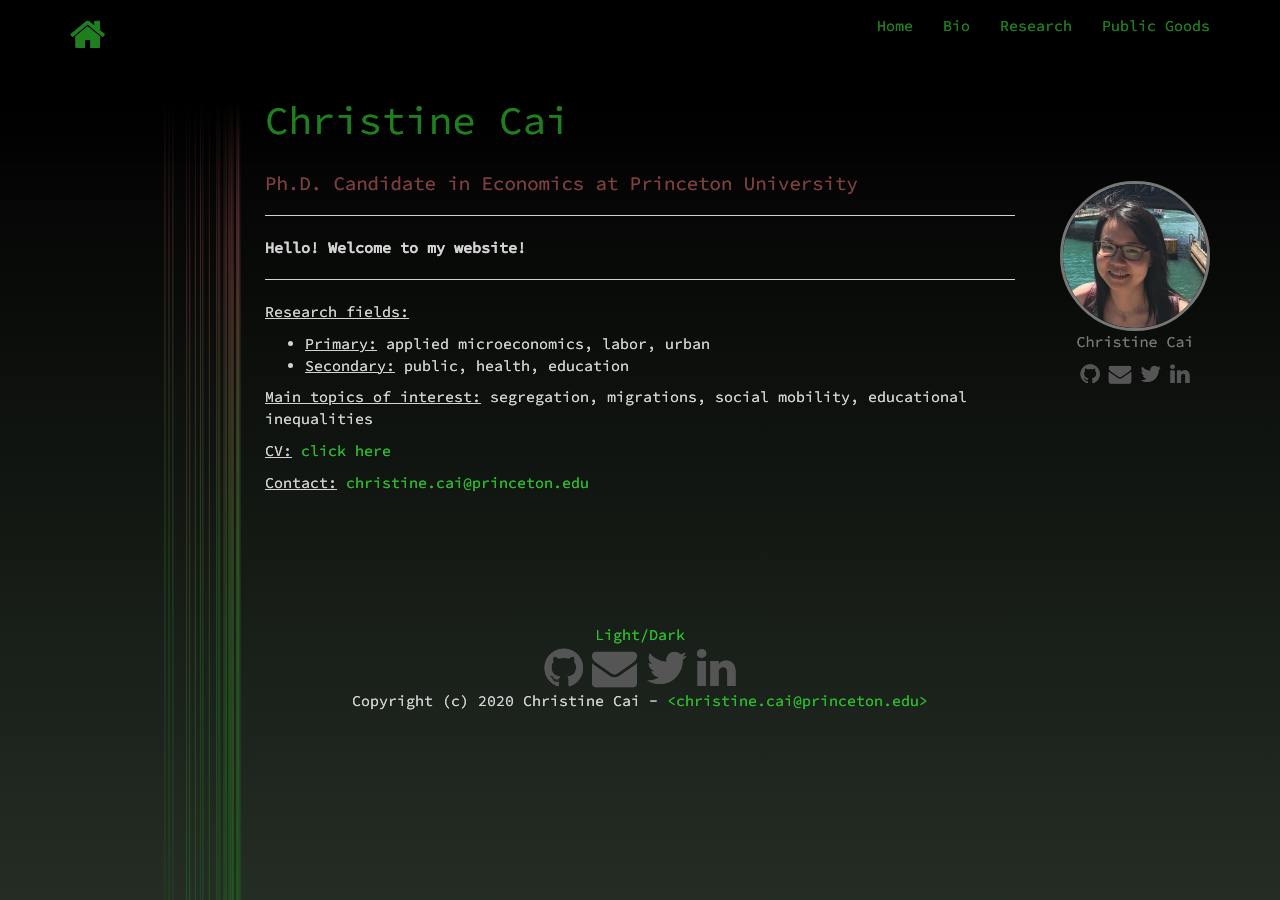
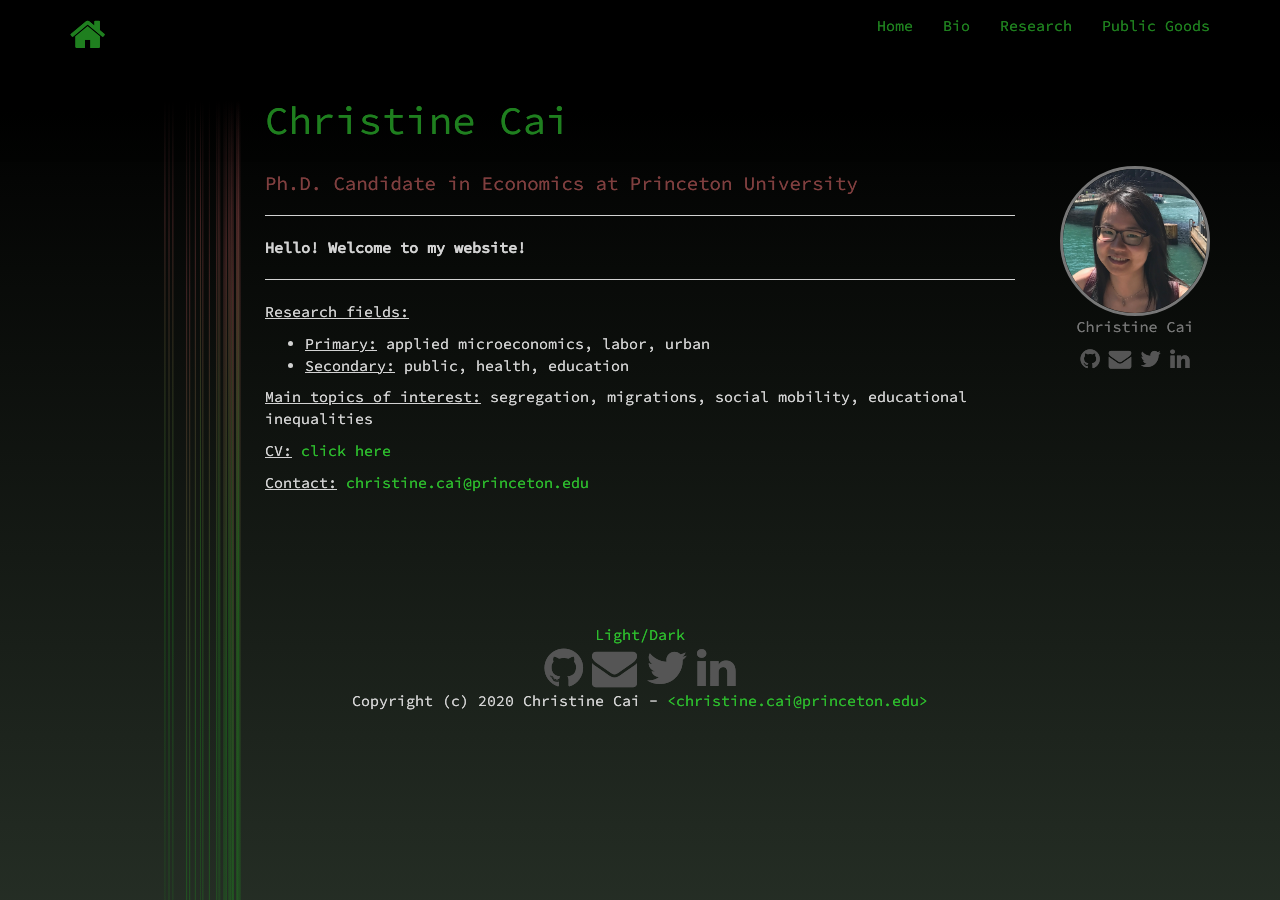
Before and after one commit to christinecai/website, a Jekyll site: the page built from index.md, in a window 1280 px wide. Built offline with Jekyll 4.4.1, drawn with Linux system fonts in a browser that asks for light colours; nearby versions of some CDN libraries.

Commit message:
Update default.html

```diff
--- a/_layouts/default.html
+++ b/_layouts/default.html
@@ -41,7 +41,7 @@
           {{ content }}
         </div>
         <div class="col-sm-2">
-          <div class="pane-separator hidden-xs" style="margin-bottom:12em;"></div>
+          <div class="pane-separator hidden-xs" style="margin-bottom:11em;"></div>
           <div class="pane-separator visible-xs" style="margin-bottom:5em;"></div>
           <div class="right-pane" style="margin-left: 1em;">
             {% if site.avatar == true %}
```
